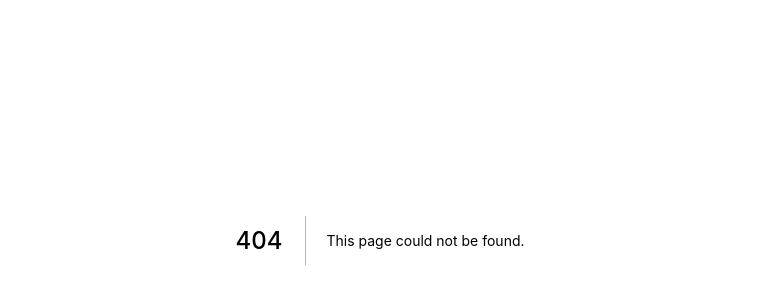
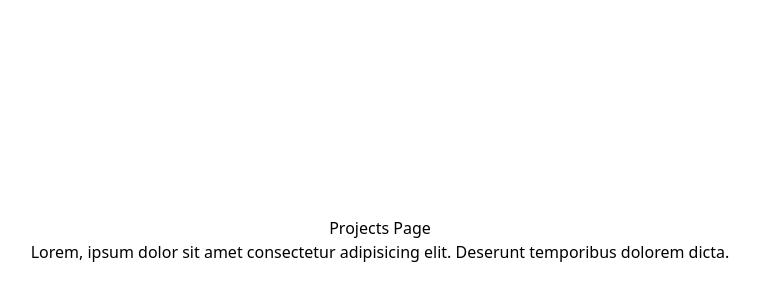
Before and after one commit to rayGreycloud/raygreycloud-dev, a Next.js app: page /projects in a window 1280 px wide. Before the commit this address had no page. Shown: the part 160-460 px from the top of the page, without its empty margins (260-1019 px from the left). Built offline with nearby package versions, Linux system fonts and the light colour scheme.

Commit message:
scaffold projects page

```diff
--- /dev/null
+++ b/pages/projects/index.jsx
@@ -0,0 +1,22 @@
+import Head from 'next/head';
+
+const ProjectsPage = () => {
+  return (
+    <div className='flex flex-col items-center justify-center min-h-screen py-2'>
+      <Head>
+        <title>ray greycloud</title>
+        <link rel='icon' href='/favicon.ico' />
+      </Head>
+
+      <main className='flex flex-col items-center justify-center w-full flex-1 px-20 text-center'>
+        <h1>Projects Page</h1>
+        <p>
+          Lorem, ipsum dolor sit amet consectetur adipisicing elit. Deserunt
+          temporibus dolorem dicta.
+        </p>
+      </main>
+    </div>
+  );
+};
+
+export default ProjectsPage;
```
